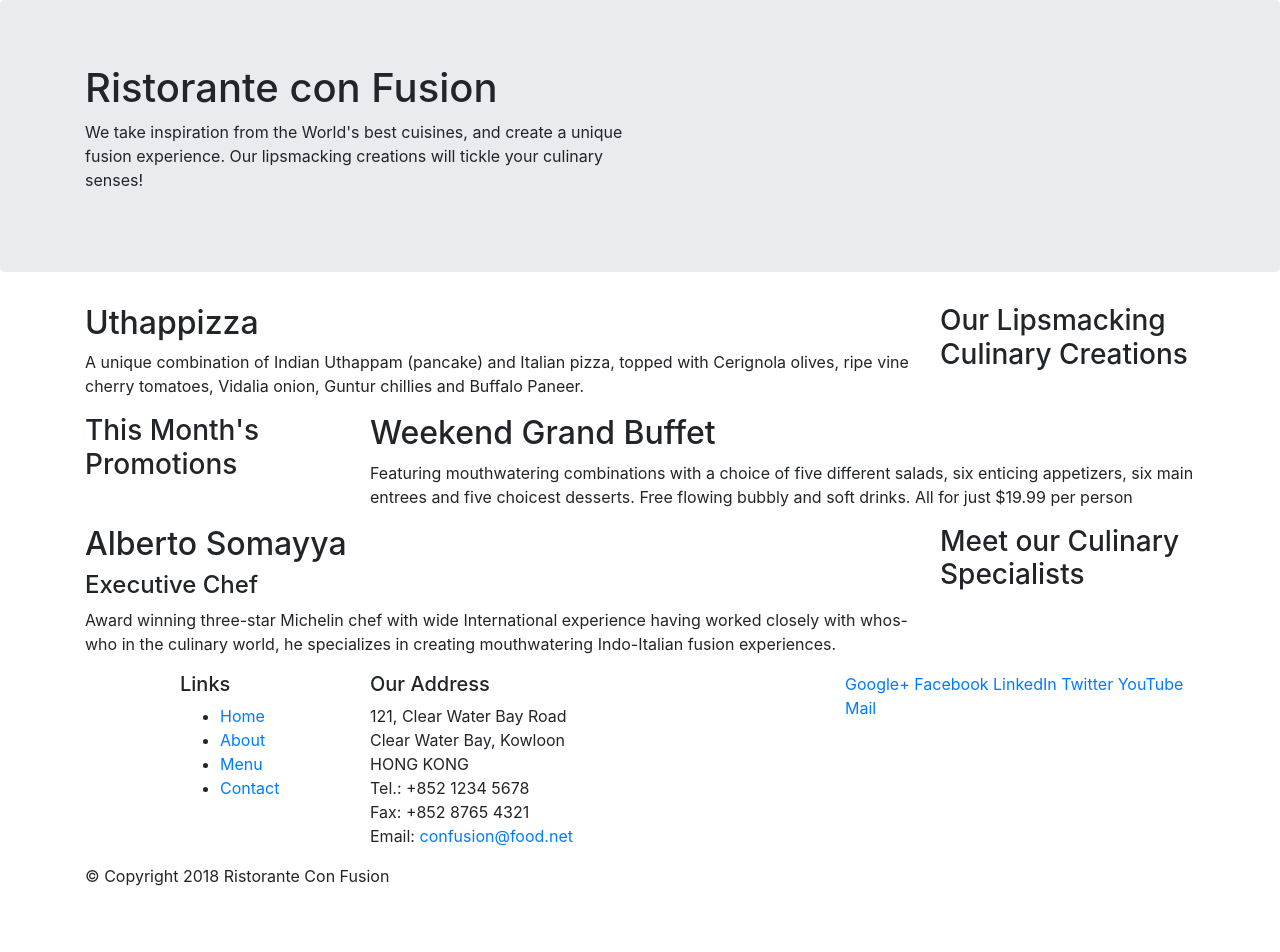
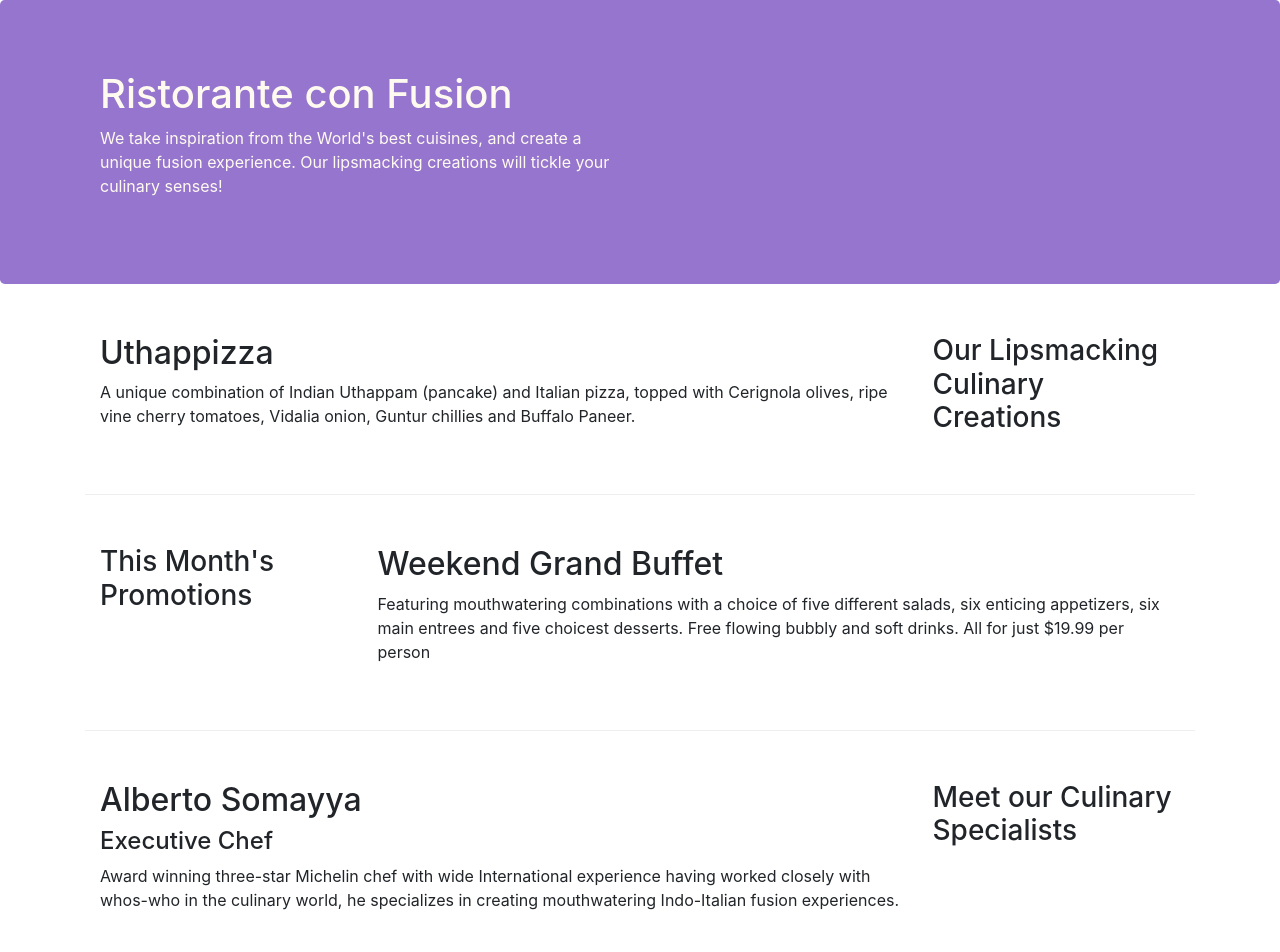
Before and after one commit to ilhamsrahman/Bootstrap, a website: page index.html in a window 1280 px wide. Shown: the top 952 px of the page. Before the commit the page ends 904 px from the top, so only its background shows below. Drawn offline with nearby package versions, Linux system fonts and the light colour scheme.

Commit message:
Bootstrap Part Two

```diff
--- /dev/null
+++ b/css/styles.css
@@ -0,0 +1,29 @@
+.row-header{
+    margin: 0px auto;
+    padding: 0px auto;
+}
+
+.row-content{
+    margin: 0px auto;
+    padding: 50px 0px 50px 0px;
+    border-bottom: 1px ridge;
+    min-height: 400 px;
+}
+
+.footer{
+    background-color: #D1C4E9;
+    margin: 0px auto;
+    padding: 20px 0px 20px 0px;
+}
+
+.jumbotron{
+    padding: 70px 30px 70px 30px;
+    margin: 0px auto;
+    background: #9575cd;
+    color: floralwhite;
+}
+.address{
+    font-size: 80%;
+    margin: 0px;
+    color: #0f0f0f;
+}
--- a/index.html
+++ b/index.html
@@ -9,6 +9,7 @@
 
     <!-- Bootstrap CSS -->
     <link rel="stylesheet" href="node_modules/bootstrap/dist/css/bootstrap.min.css">
+    <link rel="stylesheet" href="css/styles.css">
     <title>Ristorante Con Fusion</title>
 </head>
 
@@ -16,7 +17,7 @@
 
     <header class="jumbotron">
         <div class="container">
-            <div class="row">
+            <div class="row row-header">
                 <div class="col-12 col-sm-6">
                     <h1>Ristorante con Fusion</h1>
                     <p>We take inspiration from the World's best cuisines, and create a unique fusion experience. Our lipsmacking creations will tickle your culinary senses!</p>
@@ -28,7 +29,7 @@
     </header>
 
     <div class="container">
-        <div class = "row">
+        <div class = "row row-content allign-items-center">
             <div class="col-12 col-sm-4 order-sm-last col-md-3">
                 <h3>Our Lipsmacking Culinary Creations</h3>
             </div>
@@ -39,7 +40,7 @@
         </div>
 
 
-        <div class="row">
+        <div class="row row-content allign-items-center">
             <div class="col-12 col-sm-4 col-md-3">
                 <h3>This Month's Promotions</h3>
             </div>
@@ -49,7 +50,7 @@
             </div>
         </div>
 
-        <div class="row">
+        <div class="row row-content">
             <div class="col-12 col-sm-4 order-sm-last col-md-3">
                 <h3>Meet our Culinary Specialists</h3>
             </div>
@@ -61,12 +62,12 @@
         </div>
     </div>
 
-    <footer>
+    <footer class="footer">
         <div class="container">
             <div class="row">
                 <div class="col-4 offset-1 col-sm-2">
                     <h5>Links</h5>
-                    <ul>
+                    <ul class="list-unstyled">
                         <li><a href="#">Home</a></li>
                         <li><a href="#">About</a></li>
                         <li><a href="#">Menu</a></li>
@@ -84,8 +85,8 @@
 		              Email: <a href="mailto:confusion@food.net">confusion@food.net</a>
 		           </address>
                 </div>
-                <div class="col-12 col-sm-4">
-                    <div>
+                <div class="col-12 col-sm-4 align-self-center">
+                    <div class="text-center">
                         <a href="http://google.com/+">Google+</a>
                         <a href="http://www.facebook.com/profile.php?id=">Facebook</a>
                         <a href="http://www.linkedin.com/in/">LinkedIn</a>
@@ -95,7 +96,7 @@
                     </div>
                 </div>
            </div>
-           <div class="row">
+           <div class="row justify-content-center">
                 <div class="col-auto">
                     <p>© Copyright 2018 Ristorante Con Fusion</p>
                 </div>
```
